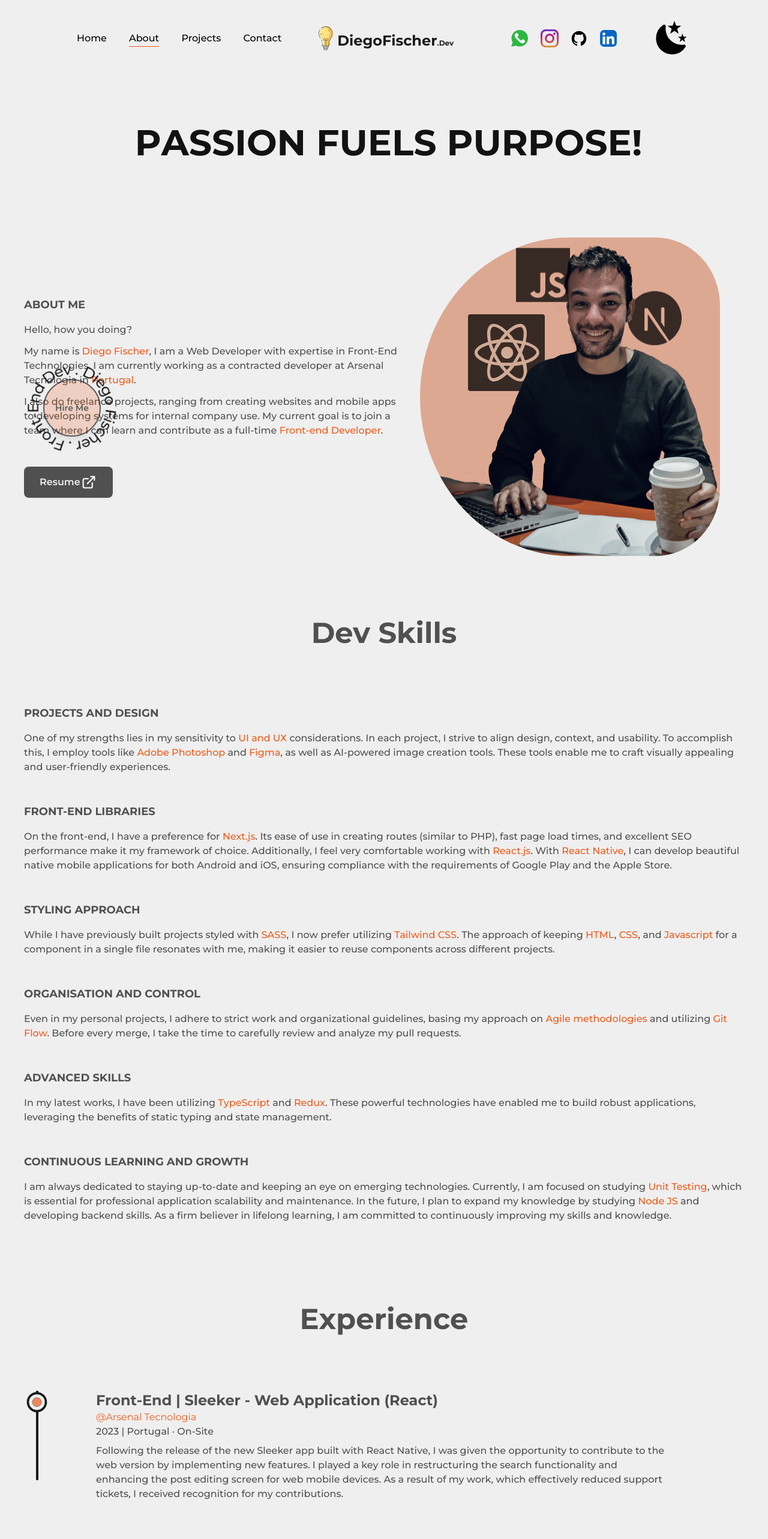
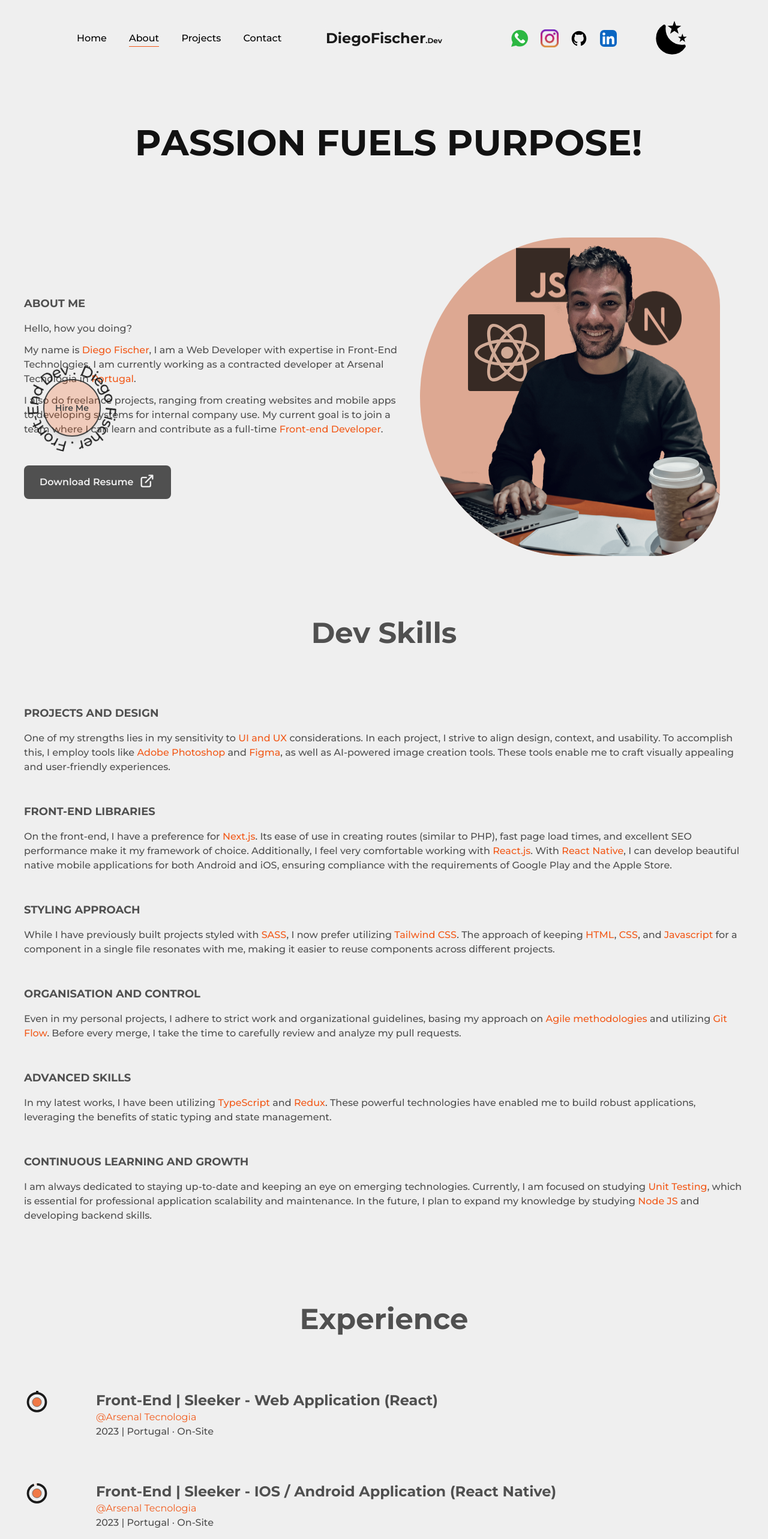
Before and after one commit to DiegoFischerDev/MyPotifolio-Next-Tailwind, a Next.js app: page /about in a window 1280 px wide. Shown: the top 2566 px of the page at 60% size. Built offline with nearby package versions, Linux system fonts and the light colour scheme.

Commit message:
@fix gerenal adjustments

```diff
--- a/src/app/about/page.js
+++ b/src/app/about/page.js
@@ -63,7 +63,7 @@ export default function about() {
 
           <div className="self-start tablet:self-center">
             <a href="/ResumeDiegoFischer.pdf" target={"_blank"} download={true}
-              className="flex mt-6 items-center bg-dark/75 text-light p-2.5 px-6 rounded-lg font-semibold border-2 border-solid border-transparent hover:bg-light/75 hover:text-dark hover:border-dark dark:bg-light/75 dark:text-dark dark:hover:bg-dark/75 dark:hover:text-light dark:hover:border-light">Resume <LinkArrow /></a>
+              className="flex mt-6 items-center bg-dark/75 text-light p-2.5 px-6 rounded-lg font-semibold border-2 border-solid border-transparent hover:bg-light/75 hover:text-dark hover:border-dark dark:bg-light/75 dark:text-dark dark:hover:bg-dark/75 dark:hover:text-light dark:hover:border-light">Download Resume <LinkArrow className="ml-2 mb-1"/></a>
           </div>
 
         </article>
--- a/src/app/page.js
+++ b/src/app/page.js
@@ -31,7 +31,8 @@ export default function Home() {
           </p>
           <p className="text-start w-full mb-2 text-base font-medium">I am a <span className='text-primary dark:text-primaryDark font-semibold'>Front-end Developer</span> with a passion for creating testable and scalable applications.</p>
           <p className="text-start w-full mb-8 text-base font-medium">Explore my latest projects showcasing my expertise in web development.</p>
-          <div className="flex w-full items-center justify-start">
+
+          <div className="flex w-full items-center justify-start mobile:justify-center">
             <div className="self-start tablet:self-center">
               <Link href="/about"
                 className="flex mb-4 items-center bg-dark text-light p-2.5 px-6 tablet:px-4 mobile:px-2 tablet:text-base mobile:text-base rounded-lg font-semibold border-2 border-solid border-transparent hover:bg-light hover:text-dark hover:border-dark dark:bg-light dark:text-dark dark:hover:bg-dark dark:hover:text-light dark:hover:border-light">ABOUT</Link>
--- a/src/components/DevSkills.js
+++ b/src/components/DevSkills.js
@@ -50,7 +50,7 @@ export default function DevSkills() {
         <h2 className='mb-4 mt-12 text-lg font-bold uppercase '>Continuous Learning and Growth</h2>
 
         <p className='font-medium mb-6'>
-          I am always dedicated to staying up-to-date and keeping an eye on emerging technologies. Currently, I am focused on studying <span className='text-primary dark:text-primaryDark'>Unit Testing</span>, which is essential for professional application scalability and maintenance. In the future, I plan to expand my knowledge by studying <span className='text-primary dark:text-primaryDark'>Node JS</span> and developing backend skills. As a firm believer in lifelong learning, I am committed to continuously improving my skills and knowledge.
+          I am always dedicated to staying up-to-date and keeping an eye on emerging technologies. Currently, I am focused on studying <span className='text-primary dark:text-primaryDark'>Unit Testing</span>, which is essential for professional application scalability and maintenance. In the future, I plan to expand my knowledge by studying <span className='text-primary dark:text-primaryDark'>Node JS</span> and developing backend skills.
         </p>
       </article>
     </div>
--- a/src/components/Experience.js
+++ b/src/components/Experience.js
@@ -20,35 +20,35 @@ export default function Experience() {
             company="Arsenal Tecnologia"
             time="2023"
             address="Portugal · On-site"
-            work="Following the release of the new Sleeker app built with React Native, I was given the opportunity to contribute to the web version by implementing new features. I played a key role in restructuring the search functionality and enhancing the post editing screen for web mobile devices. As a result of my work, which effectively reduced support tickets, I received recognition for my contributions."
+            work=""
           />
           <ExperienceDetails
             position="Front-end | Sleeker - IOS / Android Application (React Native)"
             company="Arsenal Tecnologia"
             time="2023"
             address="Portugal · On-site"
-            work="Sleeker is a marketing platform catering to nutritionists and personal trainers, with a large customer base. As part of the team, I was entrusted with the development of crucial components for their new app, including search and visualisation screens for posts, stories, reels, and ebooks. Additionally, I contributed to the implementation of support and payment screens."
+            work=""
           />
           <ExperienceDetails
             position="Front-end | Evo - Web Application (React)"
             company="Arsenal Tecnologia"
             time="2022 - 2023"
             address="Brazil · On-site"
-            work="During my time at Arsenal Tecnologia, I worked on the development of the front-end for Evo, an application designed for physicians to track patient progress during hospitalisation and manage invoices for health insurances. Taking on the responsibility of designing and developing the entire app with minimal supervision, I was able to apply the knowledge I gained during a year of studying to a real project with actual stakeholders."
+            work=""
           />
           <ExperienceDetails
             position="Engineer Officer"
             company="PETROBRAS"
             time="2017 - 2022"
             address="Brazil"
-            work="PETROBRAS is one of the largest oil exploration and production companies in the world. As first engineer officer, I was team leader and managed the services of operation and maintenance of equipment in the engine room aboard the LPG ship Jorge Amado (Transpetro). Planning, checking, and acting to ensure continuous improvements and develop more efficient problem-solving strategies. One of my main responsibilities was to always provide a safe work environment to the crew with a collaborative, flexible, respectful attitude."
+            work=""
           />
           <ExperienceDetails
             position="Marine Consultant"
             company="Bureau Veritas "
             time="2016 - 2017"
             address="Brazil"
-            work="Bureau Veritas is a French company specialized in testing, inspection and certification. As a ship inspector, I performed inspections and tests of equipment on board offshore vessels. I also performed document audits, investigations, classification and treatment of marine accidents; Proposals for contractual safety attachments; Development of safety procedures; Visits to vessels for HSE meetings with captains."
+            work=""
           />
 
         </ul>
--- a/src/components/Logo.js
+++ b/src/components/Logo.js
@@ -27,11 +27,6 @@ export default function Logo() {
           transition: { duration: 1, repeat: Infinity },
         }}
       >
-        <Image
-        src={lightBulb}
-        alt="LightBulb"
-        className='h-10 mobile:h-8 mobile:mx-2'
-        />
         DiegoFischer
         <div className='text-xs text-dark dark:text-light font-bold mb-1'>.Dev</div>
       </MotionLink>
--- a/src/components/MyFooter.js
+++ b/src/components/MyFooter.js
@@ -4,7 +4,7 @@ import { WhatsappIcon, GithubIcon, LinkedInIcon, InstagramIcon, InstagramIconTwo
 
 export default function MyFooter() {
   return (
-    <footer className="w-full h-24 border-t-2 border-solid border-dark dark:border-light font-medium text-sm flex items-center justify-center flex-col">
+    <footer className="w-full h-24  font-medium text-sm flex items-center justify-center flex-col">
       <p>{new Date().getFullYear()} &copy; DiegoFischer.Dev</p>
       <HireMe />
     </footer>
```
Also changed, not shown: 1 other file (tests, documents, lock files or other folders).
